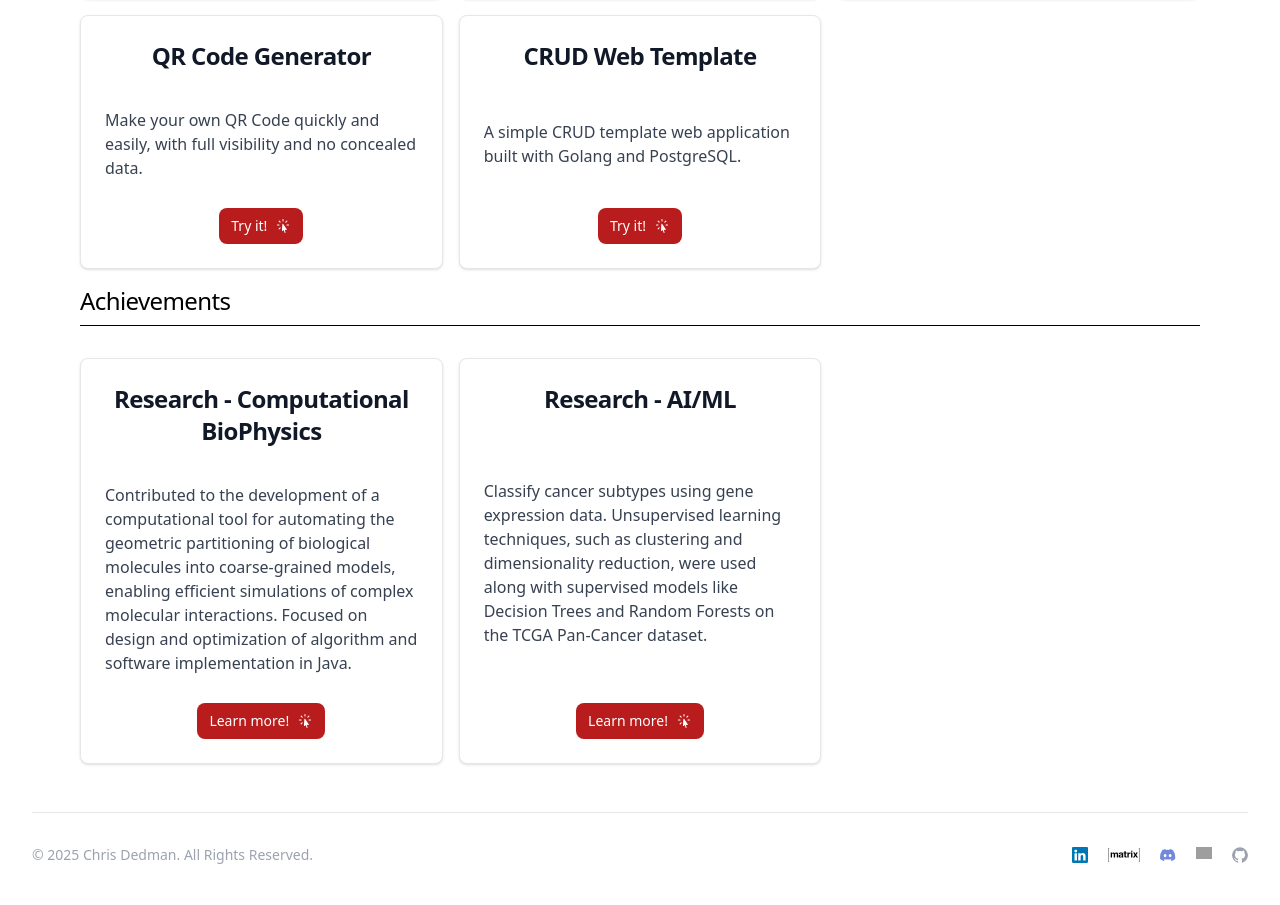
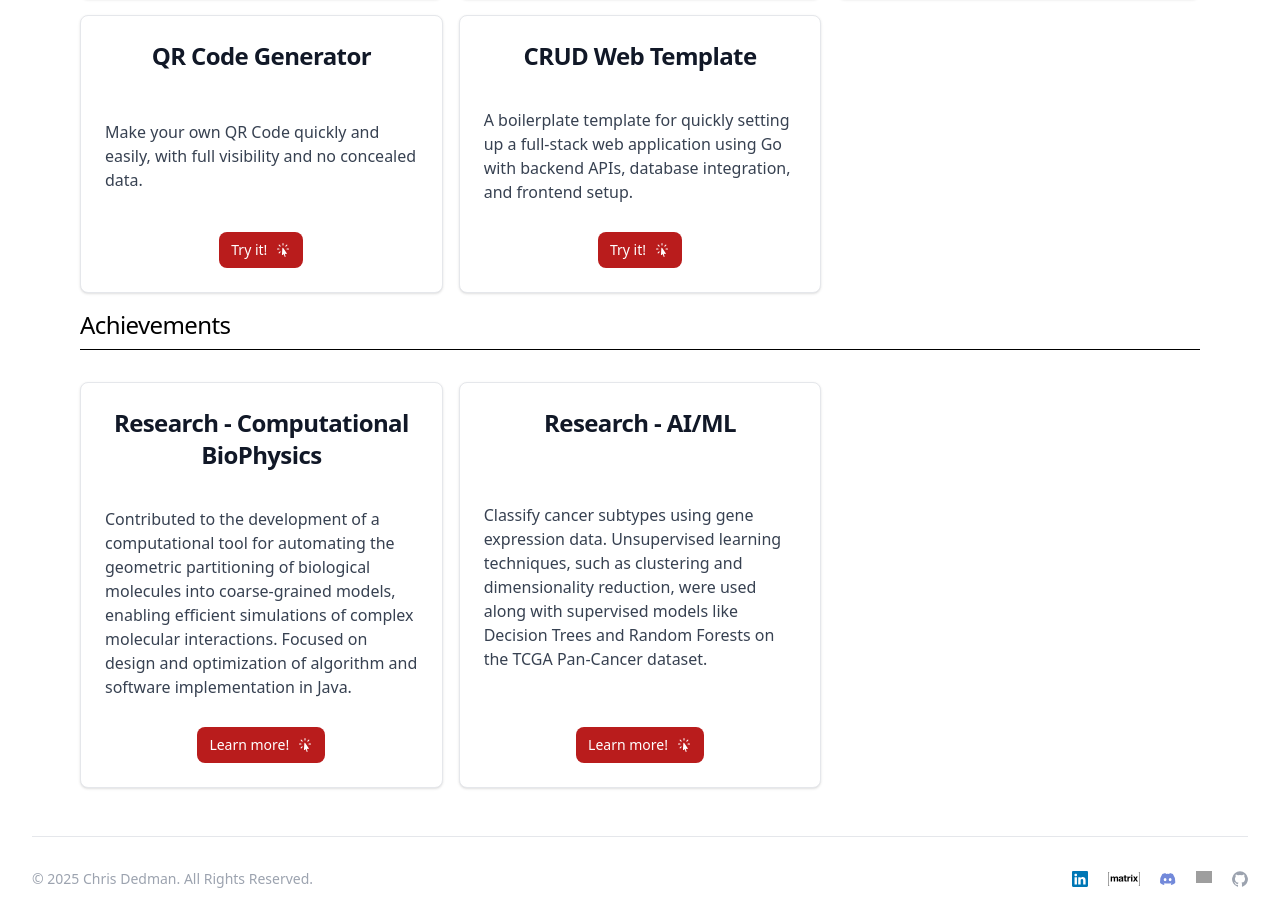
Before and after one commit to chrisdedman/website, a Next.js app: page /projects in a window 1280 px wide. Shown: the part 1253-2158 px from the top of the page. Built offline with nearby package versions, Linux system fonts and the light colour scheme; grey boxes are pictures that could not be loaded.

Commit message:
Update CRUD Web Template project description to describe full-stack Go setup with backend APIs, database integration, and frontend

```diff
--- a/src/app/projects/page.tsx
+++ b/src/app/projects/page.tsx
@@ -194,7 +194,7 @@ export default function Page() {
                 <h5 className="mb-2 text-2xl font-bold tracking-tight text-gray-900 text-center">CRUD Web Template</h5>
               </a>
               <p className="mb-3 text-gray-700">
-                A simple CRUD template web application built with Golang and PostgreSQL.
+                A boilerplate template for quickly setting up a full-stack web application using Go with backend APIs, database integration, and frontend setup.
               </p>
               <div className="text-center">
                 <a href="/projects/crud-template" className="inline-flex items-center px-3 py-2 text-sm font-medium text-center text-white bg-red-700 rounded-lg hover:bg-red-800 focus:ring-4 focus:outline-none focus:ring-red-300">
```
